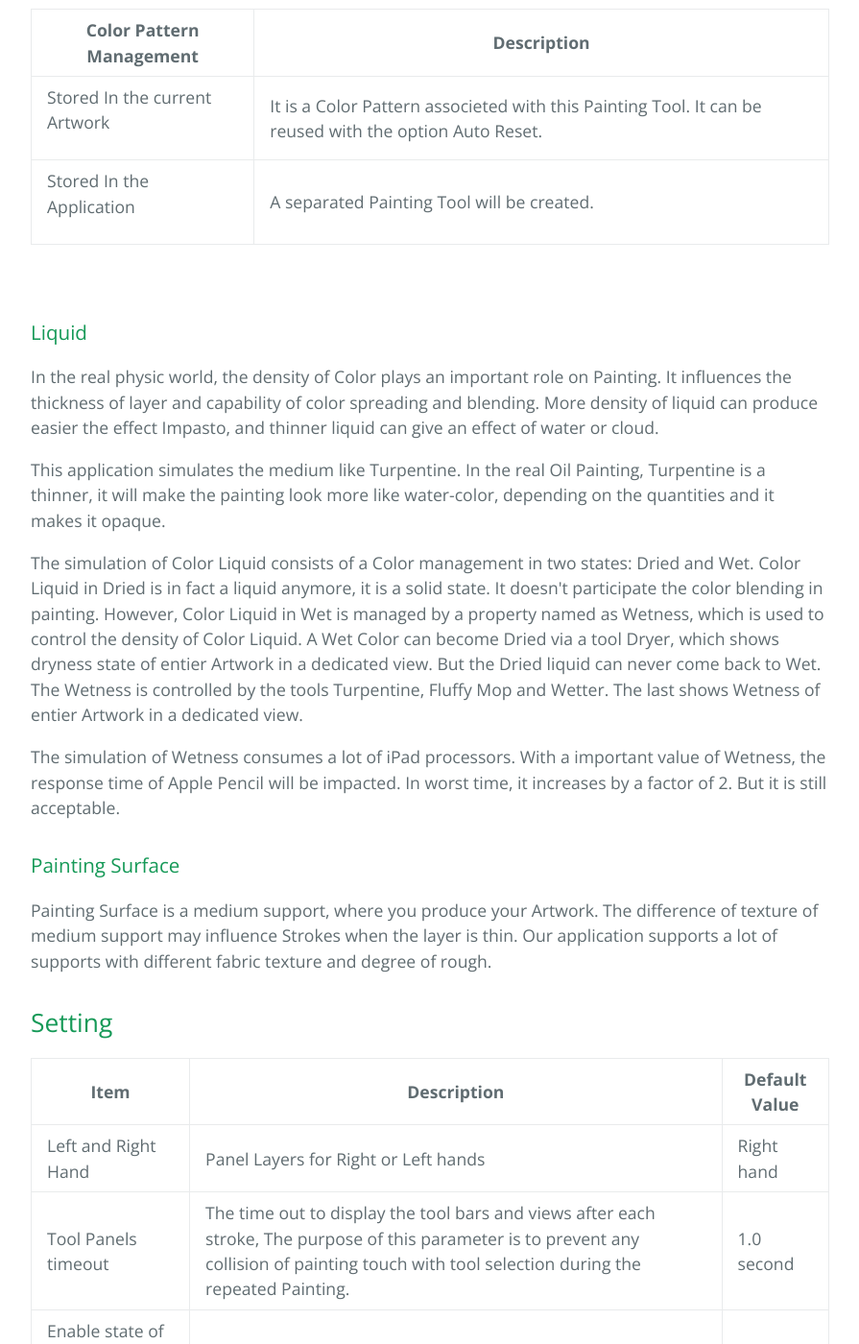
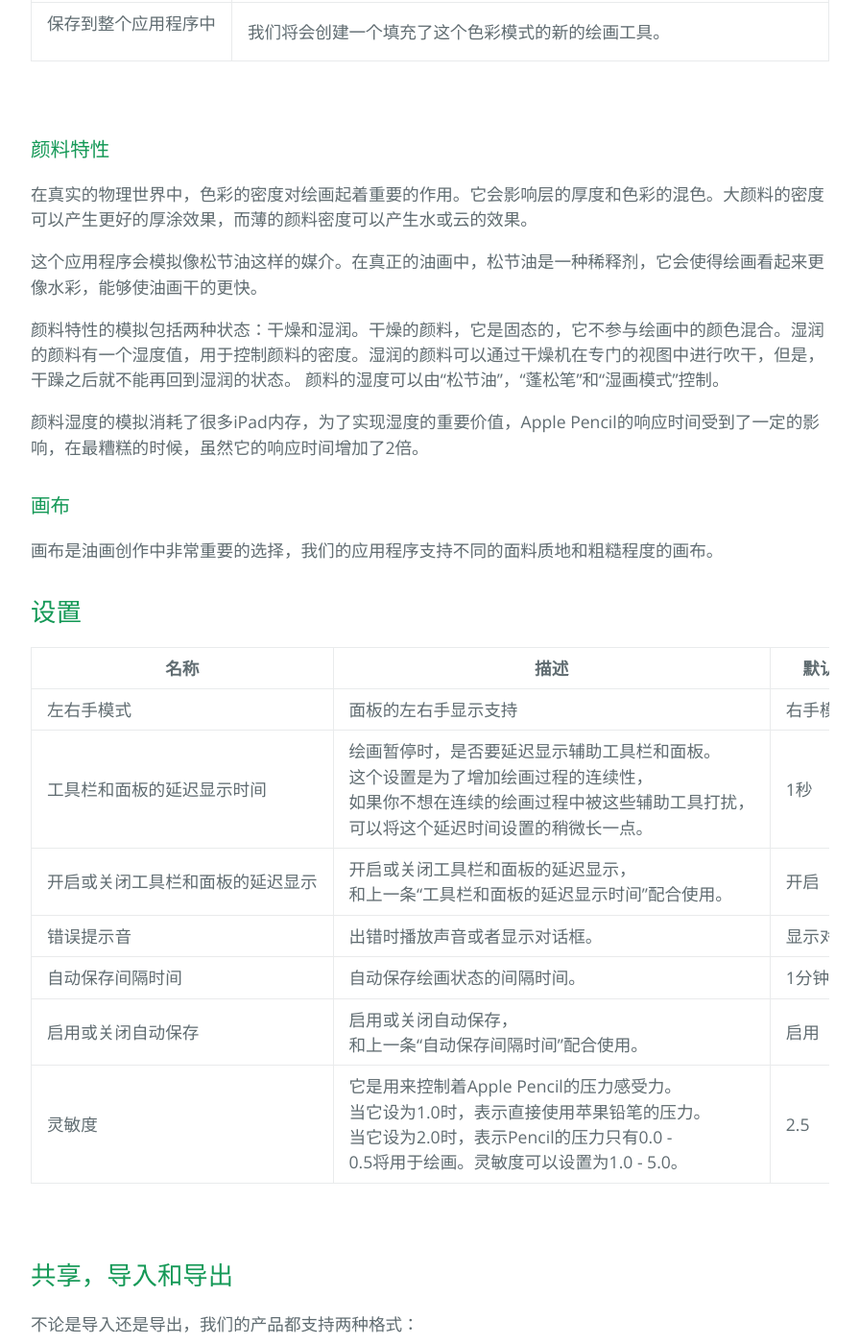
Before and after one commit to ecsoya/oilpainting.github.io, a Jekyll site: the page built from cn/Help/overview.html, in a window 1280 px wide and 1400 px high, scrolled down 7163 px. Shown: the whole window at 96% size, without its empty margins (192-1087 px from the left). Built offline with Jekyll 4.4.1, drawn with Linux system fonts in a browser that asks for light colours; comment, search, counter and statistics services are not loaded; some of the changed text lies outside the part shown.

Commit message:
u cn overview

```diff
--- a/Help/overview.html
+++ b/Help/overview.html
@@ -53,7 +53,7 @@ title: Overview
 <td><img align="center"  width="280" src="../images/RedYellow.jpg" /></td></tr>
 <tr>
 <th colspan="1"><span>Gradient: </span>Blue to Yellow</th>
-<td><img align="center"  width="259" src = "../BlueYellow_Add.jpg" /></td>
+<td><img align="center"  width="259" src = "../images/BlueYellow_Add.jpg" /></td>
 <td><img align="center"  width="280" src = "../images/BlueYellow.jpg" /></td></tr>
 <tr>
 <th colspan="1">Gradient: Red to Blue</th>
--- a/cn/Help/overview.html
+++ b/cn/Help/overview.html
@@ -37,7 +37,7 @@ title: 预览
 <p>该应用程序旨在模拟自然绘画过程。混色是绘画解决方案的主要功能。当然，我们支持它。此外，我们在绘画过程中模拟真实的混色过程。我们的目标是提供以下高级功能</p>
 <ul style="list-style-type: square;">
 <li>色彩系统</li>
-<li>混色过程</li>
+<li>着色过程</li>
 <li>色彩模式</li></ul>
 <h4>色彩系统</h4>
 <p>传统软件中使用颜色的方式都是基于机器显示颜色的方式，它是基于光的发射的，而现实世界中染料和颜料的颜色是基于光吸收的。</p>
@@ -54,7 +54,7 @@ title: 预览
 <td><img width="280" src="../../images/RedYellow.jpg" /></td></tr>
 <tr>
 <th colspan="1"><span>渐变： </span>蓝色到黄色</th>
-<td><img width="259" src = "../../BlueYellow_Add.jpg" /></td>
+<td><img width="259" src = "../../images/BlueYellow_Add.jpg" /></td>
 <td><img width="280" src = "../../images/BlueYellow.jpg" /></td></tr>
 <tr>
 <th colspan="1"><span>渐变： </span>红色到蓝色</th>
@@ -64,7 +64,7 @@ title: 预览
 <th colspan="1">色轮</th>
 <td colspan="1"><img height="250"  src = "../../images/ColorWheel_Add.jpg" /></td>
 <td colspan="1"><img height="250"  src = "../../images/ColorWheel.jpg" /></td></tr></tbody></table>
-<p><span style="color: rgb(0,0,0);">可以使用发光混合来产生从红色到黄色和从红色到紫色的梯度。但只有光吸收混合可以混合从蓝色到黄色的绿色，红色，蓝色和黄色的黑色渐变。简单一点地说就是：发光中的混合倾向于白色，并且光吸收中的混合倾向于黑色。</span></span></p>
+<p><span style="color: rgb(0,0,0);">可以使用发光混合来产生从红色到黄色和从红色到紫色的梯度。但只有光吸收混合可以混合从蓝色到黄色的绿色，红色，蓝色和黄色的黑色渐变。简单一点说就是：发光中的混合倾向于白色，并且光吸收中的混合倾向于黑色。</span></span></p>
 <p><span style="color: rgb(0,0,0);"><span style="color: rgb(0,0,0);"><br /></span></span></p>
 <table>
 <tbody>
@@ -98,115 +98,112 @@ title: 预览
 <p><iframe width="350" src="https://www.youtube.com/embed/ZoezvYh2_pY?rel=0" frameborder="0" allowfullscreen></iframe></p>
 <p>&nbsp;</p></td></tr></tbody></table>
 <p><span style="color: rgb(0,0,0);"><span style="color: rgb(0,0,0);"><br /></span></span></p>
-<p><span style="color: rgb(0,0,0);"><span style="color: rgb(0,0,0);"><span style="color: rgb(0,0,0);">Our application uses the system of Light Absorption, the primitive colors are Red, Yellow and Blue. So you can blend colors in the same way as real Oil Painting with a Limited Palette. </span></span></span></p>
-<h4>Color Transfer process</h4>
-<p>Our Painting Tools like Knife and Brush are a Color carrier. It can take some color from one location on Painting Support and put to another location. All properties are kept during the transfer such as quantity and density.</p>
-<h4>Color Pattern</h4>
-<p>During the painting, some Painting Tools like Knife and Brush collects different colors in different locations. It forms a Color Pattern.</p>
+<p><span style="color: rgb(0,0,0);"><span style="color: rgb(0,0,0);"><span style="color: rgb(0,0,0);">我们的应用程序使用光吸收系统，原始的颜色是红色，黄色和蓝色。所以你可以用与调色板一样的真实油画混合颜色。 </span></span></span></p>
+<h4>着色过程</h4>
+<p>我们的绘画工具，如画刀和画笔是只一个彩色载体。它可以从绘画支架上的一个位置取出一些颜色，然后放到另一个位置。所有的参数都在着色期间得以保存，如数量和密度。</p>
+<h4>色彩模式</h4>
+<p>在绘画过程中，一些绘画工具如画刀和画笔在不同的位置收集不同的颜色。它就形成了一种颜色模式。</p>
 <table>
 <tbody>
 <tr>
-<th colspan="1">Description</th>
-<th>Screen Shot</th></tr>
+<th colspan="1">描述</th>
+<th>抓屏</th></tr>
 <tr>
 <td colspan="1">
-<p>The creation of Color Pattern</p>
+<p>色彩模式的创建</p>
 <ol>
-<li>Prepare some colors on any Painting surface</li>
-<li>Take a Painting Tool</li>
-<li>Pick up the colors using Pick up Gesture&nbsp;<br />(Tapping on the surface quickly with maximum of pressure)</li></ol>
-<p>Pattern is kept in the Painting tool, it can be saved in Application</p></td>
+<li>查看某一区域的色彩模式</li>
+<li>选择绘画工具</li>
+<li>使用模式选择器选取模式&nbsp;<br />（快速的在选定的区域内用最大的压力按触）</li></ol>
+<p>色彩模式将会保存到当前的绘画工具中，当然也会保存到整个绘制作品中。</p></td>
 <td><img  width="200" src = "../../images/ColorPattern_01.jpg" /></td></tr>
 <tr>
-<td colspan="1">Dot Stroke with Color Pattern</td>
+<td colspan="1">使用色彩模式进行点画法示例</td>
 <td>
 <p><img  width="253" src = "../../images/ColorPattern_02.jpg" /></p>
 <p>&nbsp;</p><img  width="250" src = "../../images/ColorPattern_03.jpg" /></td></tr>
 <tr>
-<td colspan="1">Different Painting strokes with the same Color Pattern</td>
+<td colspan="1">使用相同色彩模式的不同效果</td>
 <td colspan="1">
 <p><img height="250"  src = "../../images/ColorPattern_04.jpg" /></p><img height="250" src = "../../images/ColorPattern_05.jpg" /></td></tr></tbody></table>
-<p><span style="color: rgb(0,0,0);font-size: 16.0px;font-weight: bold;">&nbsp;</span>A Color Pattern can be saved in two ways:</p>
+<p><span style="color: rgb(0,0,0);font-size: 16.0px;font-weight: bold;">&nbsp;</span>色彩模式有两种保存方式：</p>
 <p><span style="color: rgb(0,0,0);font-size: 16.0px;font-weight: bold;">&nbsp;</span></p>
 <table>
 <tbody>
 <tr>
-<th>Color Pattern Management</th>
-<th>Description</th></tr>
+<th>色彩模式管理</th>
+<th>描述</th></tr>
 <tr>
 <td>
-<p>Stored In the current Artwork</p></td>
-<td>It is a Color Pattern associeted with this Painting Tool. It can be reused with the option Auto Reset.</td></tr>
+<p>保存到当前绘画中</p></td>
+<td>这个色彩模式会保存到当前的工具中，它能够通过“自动重置”的设置来重复使用。</td></tr>
 <tr>
 <td>
-<p>Stored In the Application</p></td>
-<td>A separated Painting Tool will be created.</td></tr></tbody></table>
+<p>保存到整个应用程序中</p></td>
+<td>我们将会创建一个填充了这个色彩模式的新的绘画工具。</td></tr></tbody></table>
 <p><span style="color: rgb(0,0,0);font-size: 16.0px;font-weight: bold;"><br /></span></p>
-<h3>Liquid</h3>
-<p>In the real physic world, the density of Color plays an important role on Painting. It influences the thickness of layer and capability of color spreading and blending. More density of liquid can produce easier the effect Impasto, and thinner liquid can give an effect of water or cloud.</p>
-<p>This application simulates the medium like Turpentine. In the real Oil Painting, Turpentine is a thinner, it will make the painting look more like water-color, depending on the quantities and it makes it opaque.</p>
-<p>The <span>simulation of </span>Color Liquid consists of a Color management in two states: Dried and Wet. Color Liquid in Dried is in fact a liquid anymore, it is a solid state. It doesn't participate the color <span>blending</span> in painting. However, <span>Color Liquid in Wet is managed by a property named as Wetness, which is used to control the density of Color Liquid. A Wet Color can become Dried via a tool Dryer, which shows d<span>ryness state of entier Artwork in a dedicated view.</span> But the Dried liquid can never come back to Wet. The Wetness is controlled by the tools Turpentine, Fluffy Mop and Wetter. The last shows Wetness of entier Artwork in a <span>dedicated</span> view. </span></p>
-<p>The simulation of Wetness consumes a lot of iPad processors. With a important value of Wetness, the response time of Apple Pencil will be impacted. In worst time, it increases by a factor of 2. But it is still acceptable.</p>
-<h3>Painting Surface</h3>
-<p><span><span>Painting Surface is a medium support, where you produce your Artwork. The difference of texture of medium support may influence Strokes when the layer is thin. Our application supports a lot of supports with different fabric texture and degree of rough. </span></span></p>
-<h2>Setting</h2>
+<h3>颜料特性</h3>
+<p>在真实的物理世界中，色彩的密度对绘画起着重要的作用。它会影响层的厚度和色彩的混色。大颜料的密度可以产生更好的厚涂效果，而薄的颜料密度可以产生水或云的效果。</p>
+<p>这个应用程序会模拟像松节油这样的媒介。在真正的油画中，松节油是一种稀释剂，它会使得绘画看起来更像水彩，能够使油画干的更快。</p>
+<p>颜料特性的模拟包括两种状态：干燥和湿润。干燥的颜料，它是固态的，它不参与绘画中的颜色混合。湿润的颜料有一个湿度值，用于控制颜料的密度。湿润的颜料可以通过干燥机在专门的视图中进行吹干，但是，干躁之后就不能再回到湿润的状态。 颜料的湿度可以由“松节油”，“蓬松笔”和“湿画模式”控制。</span></p>
+<p>颜料湿度的模拟消耗了很多iPad内存，为了实现湿度的重要价值，Apple Pencil的响应时间受到了一定的影响，在最糟糕的时候，虽然它的响应时间增加了2倍。</p>
+<h3>画布</h3>
+<p><span>画布是油画创作中非常重要的选择，我们的应用程序支持不同的面料质地和粗糙程度的画布。</span></p>
+<h2>设置</h2>
 <table>
 <tbody>
 <tr>
-<th>Item</th>
-<th>Description</th>
-<th colspan="1">Default Value</th></tr>
+<th>名称</th>
+<th>描述</th>
+<th colspan="1">默认值</th></tr>
 <tr>
-<td>Left and Right Hand</td>
-<td>Panel Layers for Right or Left hands</td>
-<td colspan="1">Right hand</td></tr>
+<td>左右手模式</td>
+<td>面板的左右手显示支持</td>
+<td colspan="1">右手模式</td></tr>
 <tr>
-<td><span>Tool Panels timeout</span></td>
-<td>The time out to display the tool bars and views after each stroke, The purpose of this parameter is to prevent any collision of painting touch with tool selection during the repeated Painting.</td>
-<td colspan="1">1.0 second</td></tr>
+<td><span>工具栏和面板的延迟显示时间</span></td>
+<td>绘画暂停时，是否要延迟显示辅助工具栏和面板。这个设置是为了增加绘画过程的连续性，如果你不想在连续的绘画过程中被这些辅助工具打扰，可以将这个延迟时间设置的稍微长一点。</td>
+<td colspan="1">1秒</td></tr>
 <tr>
-<td colspan="1">Enable state of Tool panels timeout</td>
-<td colspan="1">The timeout can be disabled.</td>
-<td colspan="1">true</td></tr>
+<td colspan="1">开启或关闭工具栏和面板的延迟显示</td>
+<td colspan="1">开启或关闭工具栏和面板的延迟显示，和上一条“工具栏和面板的延迟显示时间”配合使用。</td>
+<td colspan="1">开启</td></tr>
 <tr>
-<td colspan="1">Error Silence</td>
-<td colspan="1">Sound for an error or alert</td>
-<td colspan="1">false</td></tr>
+<td colspan="1">错误提示音</td>
+<td colspan="1">出错时播放声音或者显示对话框。</td>
+<td colspan="1">显示对话框</td></tr>
 <tr>
-<td colspan="1">Save Interval time</td>
-<td colspan="1"><span>The interval time to save the artwork</span></td>
-<td colspan="1">1 minuite</td></tr>
+<td colspan="1">自动保存间隔时间</td>
+<td colspan="1">自动保存绘画状态的间隔时间。</td>
+<td colspan="1">1分钟</td></tr>
 <tr>
-<td colspan="1">Auto Save</td>
-<td colspan="1">Enable/Disable the automatic save of <span>the artwork</span></td>
-<td colspan="1">true</td></tr>
+<td colspan="1">启用或关闭自动保存</td>
+<td colspan="1">启用或关闭自动保存，和上一条“自动保存间隔时间”配合使用。</td>
+<td colspan="1">启用</td></tr>
 <tr>
-<td colspan="1">Sensibility</td>
-<td colspan="1">It controls the sensibility of pressure of Apple Pencil. When it is 1.0, it uses directly the pressure of <span>Apple Pencil. When it is 2.0, only 0.0 - 0.5 of device pressure will be used for Painting. The value could be from 1.0 to 5.0.</span></td>
+<td colspan="1">灵敏度</td>
+<td colspan="1">它是用来控制着Apple Pencil的压力感受力。当它设为1.0时，表示直接使用苹果铅笔的压力。当它设为2.0时，表示Pencil的压力只有0.0 - 0.5将用于绘画。灵敏度可以设置为1.0 - 5.0。</td>
 <td colspan="1">2.5</td></tr></tbody></table>
 <p>&nbsp;</p>
-<h2>Sharing, Import &amp; Export</h2>
-<p>A Painting can be imported and exported in two formats:</p>
+<h2>共享，导入和导出</h2>
+<p>不论是导入还是导出，我们的产品都支持两种格式：</p>
 <ol>
-<li>Public well-known Images such as png</li>
-<li>Impasto file, which contains <span>all information of Painting such as Tools, wet state, thickness, etc.</span></li></ol>
-<h3><span>Image</span></h3>
-<p>The purpose of image format support is to communicate with other applications.</p>
-<p>The import of image file be done in two ways</p>
+<li>图片格式（png）</li>
+<li>源文件格式（包含绘画内容，画笔设置等所有信息）</li></ol>
+<h3><span>图片格式</span></h3>
+<p>支持图片格式的导出是为了能和其它的软件更好的交互。</p>
+<p>导入图片的方式有两种</p>
 <ol>
-<li>Inside of Workshop</li>
-<li>Outside of Impasto, for example in Photo Gallery of IPad</li></ol>
-<p>From outside of Impasto such as Photo <span>Gallery of IPad</span>, you can select an image and then creates a new Painting in the same size of imported image and imports the image. In fact, this import consists of two steps:</p>
+<li>工具内，通过绘画编辑器上的导入菜单。</li>
+<li>工具外，比如iPad相册或邮件等。</li></ol>
+<p>从工具外导入图片，比如从相册中，你可以选择以某一张图片作为背景，创建一个和该图片一样大小的画布进行创作。当然了，这个过程实际上分为两步：</p>
 <ol>
-<li>Create a temporary file in a shared folder</li>
-<li>Create an Painting inside of Impasto, which can occurs on the startup or in the Gallery when you scroll down.</li></ol>
-<p>The export can be done only inside of Workshop</p>
-<p>Sharing deals with only image files.</p>
-<h3>Impasto file</h3>
-<p>The purpose of his file is to exchange paintings between IPad and for backup/restore.</p>
-<p>The export can be done only inside of Gallery. A<span>ll exported files are saved in Sharing Folder of our App. A Folder is created per Group. These files are accessible via <span>ITures.</span></span></p>
-<p><span>&nbsp;</span>You may need to clean up from time to time in the Setting panel of Impasto.</p>
-
-
+<li>在共享文件夹中创建一个临时文件。</li>
+<li>当你打开我们的产品时，自动通过上一步的临时文件创建绘画。</li></ol>
+<p>图片的导出只能在工具内完成。</p>
+<p>共享是通过调用iPad内置的共享按钮来完成的。</p>
+<h3>源文件格式</h3>
+<p>源文件格式的支持是为了能让用户更好的分享自己的作品，也能更好的实现备份，恢复等功能。</p>
+<p>从画册中导出的源文件，通常会放在iPad的共享文件夹中，你可以通过iTunes连接iPad来读取这些源文件。</p>
 </body>
 </html>
```
